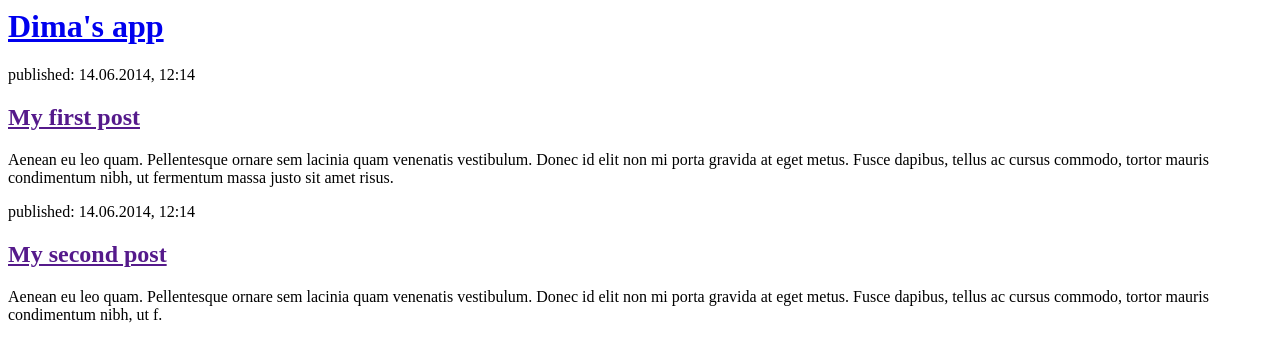
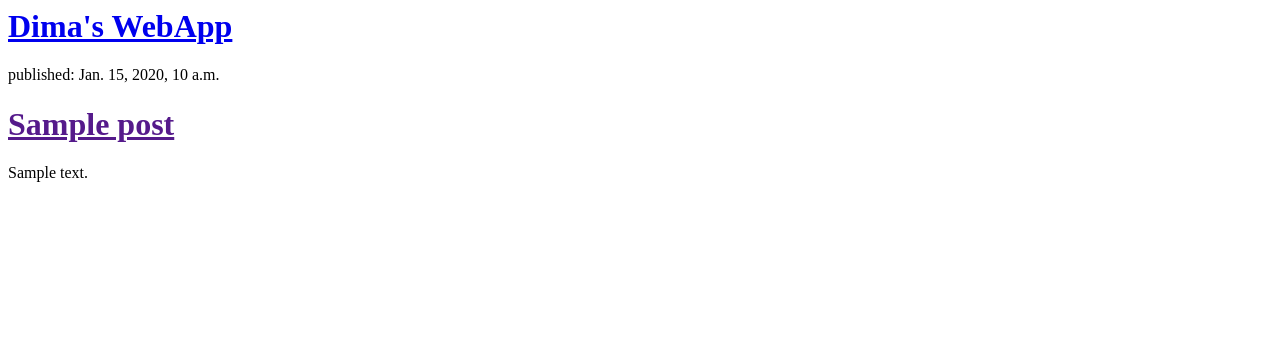
Before and after one commit to dimazap/app, a Django app: template app/templates/app/post_list.html in a window 1280 px wide. Shown: the top 362 px of the page. Run offline with Django 3.2, Linux system fonts and the light colour scheme; the template is opened without the code that fills it: values that come from a table or form of the project are taken from there, others are empty; tables that the repository leaves empty hold one stand-in row (values such as "Sample post").

Commit message:
Modifided templates to display posts from dtabase.

```diff
--- a/app/templates/app/post_list.html
+++ b/app/templates/app/post_list.html
@@ -4,19 +4,15 @@
     </head>
     <body>
         <div>
-            <h1><a href="/">Dima's app</a></h1>
+            <h1><a href="/">Dima's WebApp</a></h1>
         </div>
 
-        <div>
-            <p>published: 14.06.2014, 12:14</p>
-            <h2><a href="">My first post</a></h2>
-            <p>Aenean eu leo quam. Pellentesque ornare sem lacinia quam venenatis vestibulum. Donec id elit non mi porta gravida at eget metus. Fusce dapibus, tellus ac cursus commodo, tortor mauris condimentum nibh, ut fermentum massa justo sit amet risus.</p>
-        </div>
-
-        <div>
-            <p>published: 14.06.2014, 12:14</p>
-            <h2><a href="">My second post</a></h2>
-            <p>Aenean eu leo quam. Pellentesque ornare sem lacinia quam venenatis vestibulum. Donec id elit non mi porta gravida at eget metus. Fusce dapibus, tellus ac cursus commodo, tortor mauris condimentum nibh, ut f.</p>
-        </div>
+        {% for post in posts %}
+            <div>
+                <p>published: {{ post.published_date }}</p>
+                <h1><a href="">{{ post.title }}</a></h1>
+                <p>{{ post.text|linebreaksbr }}</p>
+            </div>
+        {% endfor %}
     </body>
 </html>
--- a/app/views.py
+++ b/app/views.py
@@ -1,5 +1,8 @@
 from django.shortcuts import render
+from django.utils import timezone
+from .models import Post
 
 # Create your views here.
 def post_list(request):
-    return render(request, 'app/post_list.html', {})
+    posts = Post.objects.filter(published_date__lte=timezone.now()).order_by('published_date')
+    return render(request, 'app/post_list.html', {'posts': posts})
```
Also changed, not shown: 1 other file.
